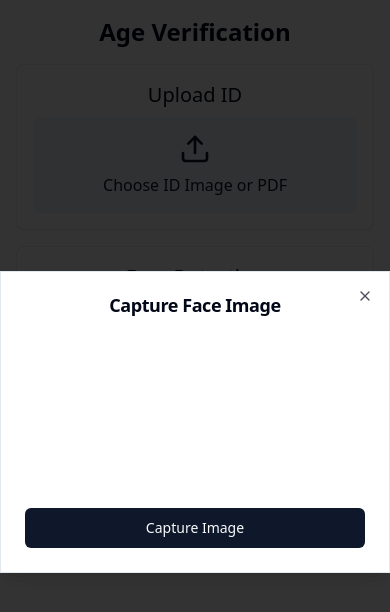
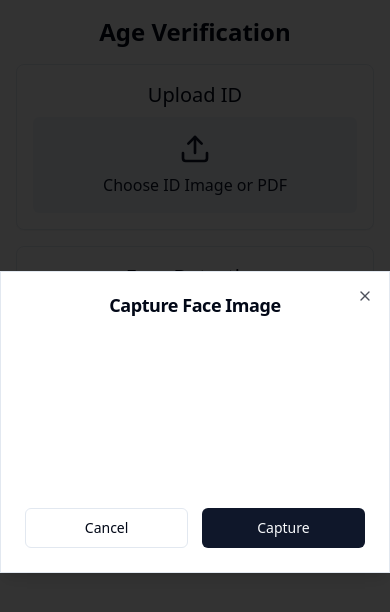
Before and after one commit to alex-kazos/age-check-spotter, a React (Vite) app: page /age-verification in a window 390 px wide. Both pictures are taken after a click on the button "Open Camera". Shown: the top 612 px of the page. Built offline with nearby package versions, Linux system fonts and the light colour scheme; no server answers.

Commit message:
Relocate buttons for mobile UX
Adjusted the positioning of buttons in the Age Verification component to enhance user experience when the camera opens on mobile devices.
[skip gpt_engineer]

```diff
--- a/src/pages/AgeVerification.jsx
+++ b/src/pages/AgeVerification.jsx
@@ -141,13 +141,16 @@ const AgeVerification = () => {
               <Camera className="mr-2 h-4 w-4" /> Open Camera
             </Button>
           </DialogTrigger>
-          <DialogContent>
+          <DialogContent className="sm:max-w-[425px]">
             <DialogHeader>
               <DialogTitle>Capture Face Image</DialogTitle>
             </DialogHeader>
             <div className="space-y-2">
               <video ref={videoRef} autoPlay playsInline className="w-full rounded-md" />
-              <Button onClick={captureImage} className="w-full">Capture Image</Button>
+              <div className="flex justify-between mt-4">
+                <Button onClick={() => setIsDialogOpen(false)} variant="outline" className="w-[48%]">Cancel</Button>
+                <Button onClick={captureImage} className="w-[48%]">Capture</Button>
+              </div>
             </div>
           </DialogContent>
         </Dialog>
```
